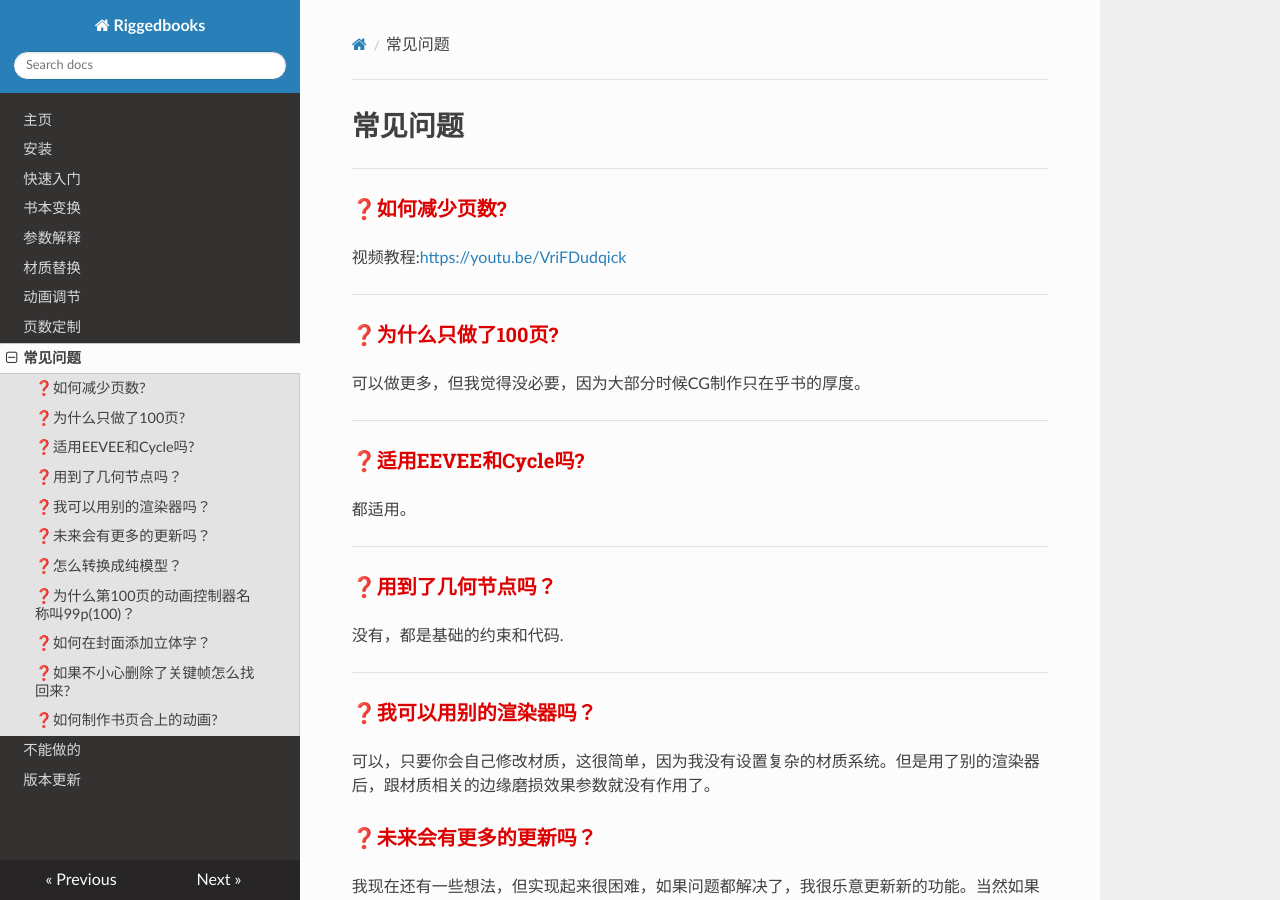
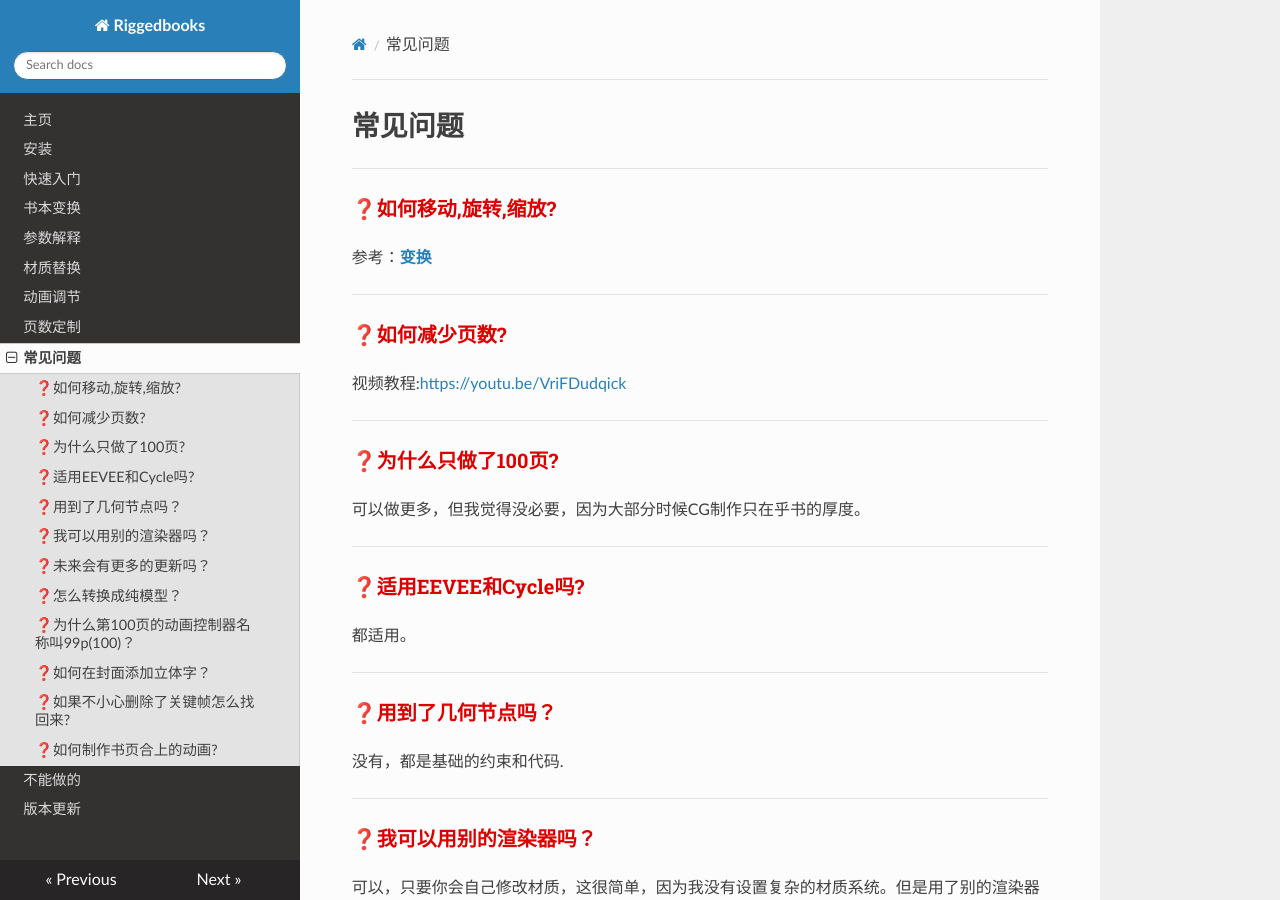
Before and after one commit to LiuRan89/Riggedbooks-manual-chinese, an MkDocs documentation site: the page built from docs/questions.md, in a window 1280 px wide and 900 px high. Built offline with MkDocs 1.6.1, drawn with Linux system fonts in a browser that asks for light colours; nearby versions of some CDN libraries.

Commit message:
Update questions.md

```diff
--- a/docs/questions.md
+++ b/docs/questions.md
@@ -1,4 +1,8 @@
 # 常见问题
+---
+###❓<font color="#dd0000">如何移动,旋转,缩放?</font><br />
+参考：**[变换](transform.md)**
+
 ---
 ###❓<font color="#dd0000">如何减少页数?</font><br />
 视频教程:[https://youtu.be/VriFDudqick](https://youtu.be/VriFDudqick)
```
